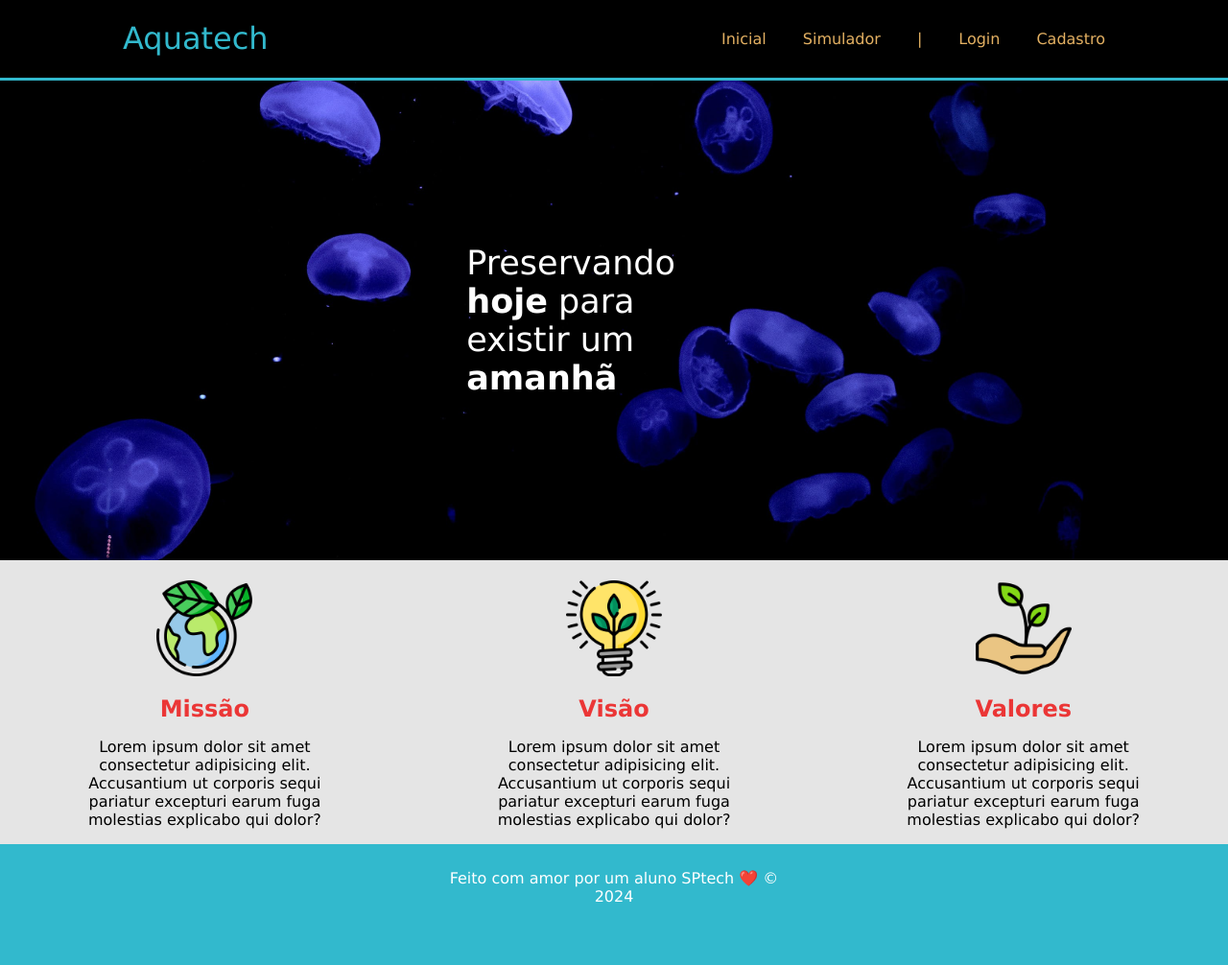
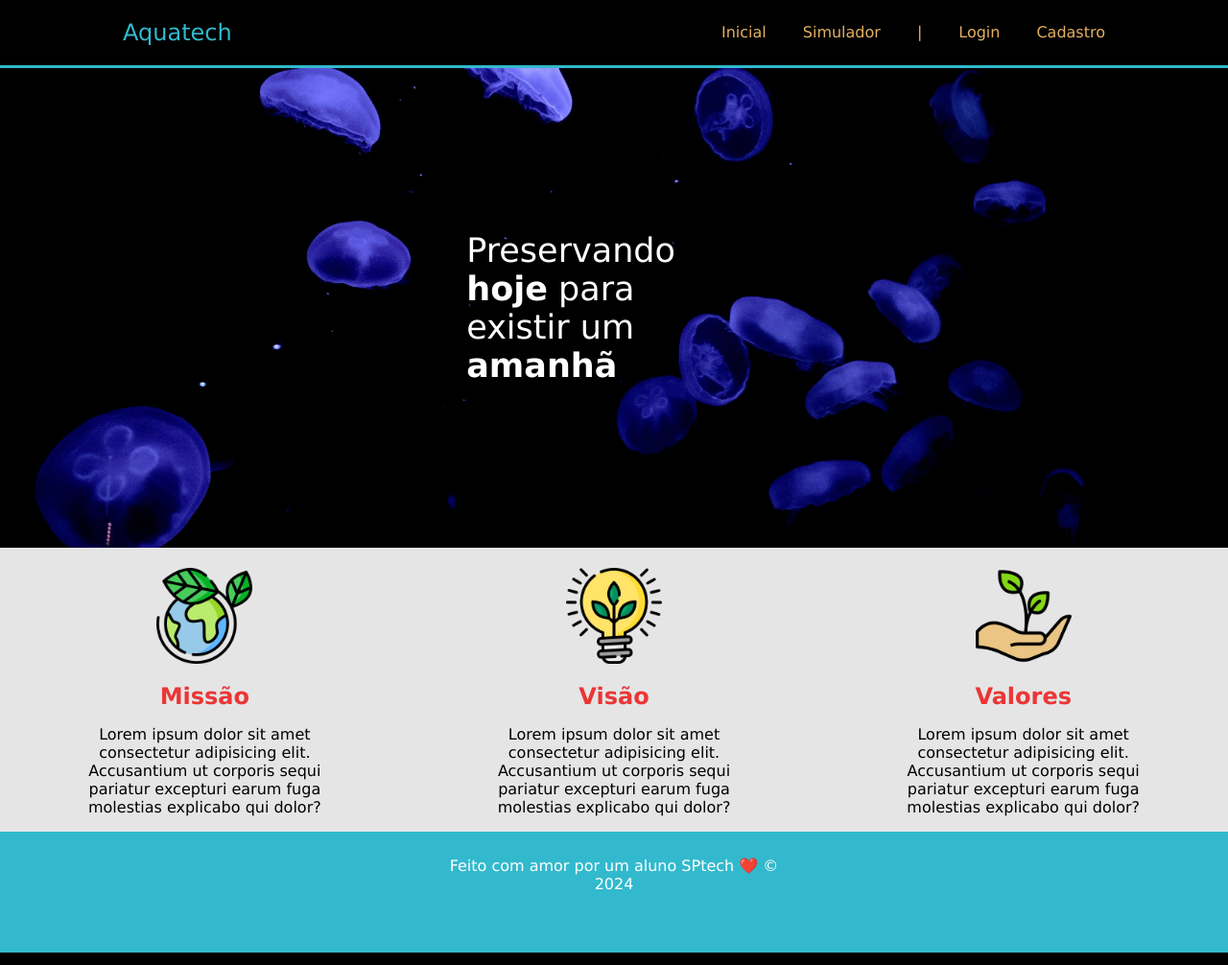
Before and after one commit to GustavoRizerioDev/AquaTech, a plain HTML site: page index.html in a window 1280 px wide. Shown: the whole page at 96% size. Drawn offline with Linux system fonts and the light colour scheme.

Commit message:
alterei o h1 para o h2 no headear

```diff
--- a/index.html
+++ b/index.html
@@ -12,9 +12,9 @@
 <body>
     <div class="header">
         <div class="container">
-            <h1 class="titulo">
+            <h2 class="titulo">
                 Aquatech
-            </h1>
+            </h2>
             <ul class="navbar">
                 <li>Inicial</li>
                 <li>Simulador</li>
```
